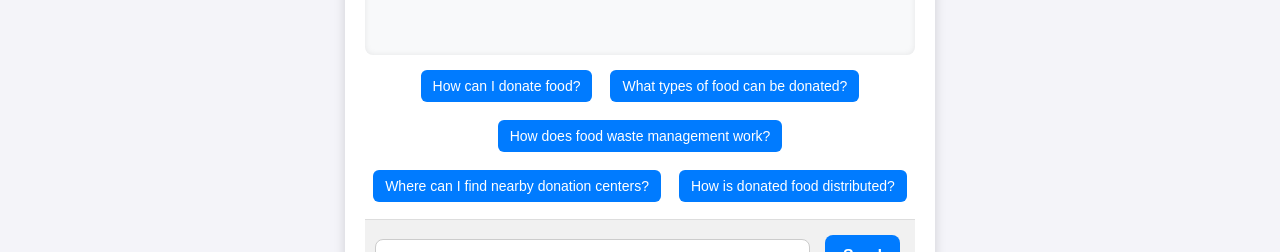
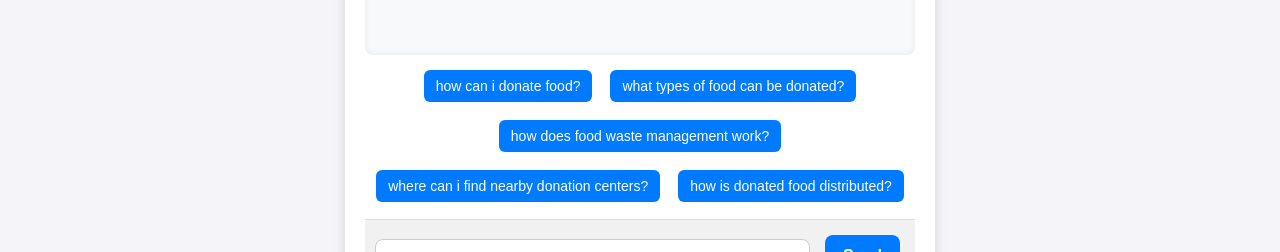
Before and after one commit to Yuvi-97/food-management, a React (Create React App) app in the folder frontend/foodmanagement/: page /chatbot in a window 1280 px wide. Shown: the part 434-686 px from the top of the page. Built offline with nearby package versions, Linux system fonts and the light colour scheme.

Commit message:
done Chamges

```diff
--- a/frontend/foodmanagement/src/App.js
+++ b/frontend/foodmanagement/src/App.js
@@ -12,12 +12,17 @@ import DonorDashboard from "./components/donors/DonorDashboard";
 import AdminDashboard from "./components/Admin/Dashboard";
 import ChatBot from "./components/ngo/ngocomponents/ChatBot";
 import ChatBotIcon from "./components/ngo/ngocomponents/ChatBotIcon"; // Import chatbot icon
+import "./App.css"; // Import global styles
 
-const Layout = () => {
+const AppContent = () => {
   const location = useLocation();
   const [chatOpen, setChatOpen] = useState(false);
 
-  // Pages that should show navigation
+  // Define paths where chatbot should be hidden
+  const hideChatBotPages = ["/", "/signup"];
+  const shouldShowChatBot = !hideChatBotPages.includes(location.pathname);
+
+  // Define paths where navigation should be visible
   const showNavPages = [
     "/ngo-dashboard",
     "/live-tracking",
@@ -27,10 +32,6 @@ const Layout = () => {
     "/chatbot"
   ];
   const shouldShowNav = showNavPages.includes(location.pathname);
-
-  // Exclude chatbot icon from login & signup pages
-  const excludeChatBot = ["/", "/signup"];
-  const shouldShowChatBot = !excludeChatBot.includes(location.pathname);
 
   return (
     <>
@@ -50,14 +51,16 @@ const Layout = () => {
         </Routes>
       </div>
 
-      {/* Floating ChatBot Icon */}
+      {/* Floating ChatBot Icon (Visible on all pages except login & signup) */}
       {shouldShowChatBot && <ChatBotIcon onClick={() => setChatOpen(!chatOpen)} />}
 
       {/* ChatBot Popup */}
       {chatOpen && (
         <div className="chat-popup">
-          <button className="close-btn" onClick={() => setChatOpen(false)}>✖</button>
-          <ChatBot />
+          <div className="chat-popup-content">
+            <button className="close-btn" onClick={() => setChatOpen(false)}>✖</button>
+            <ChatBot />
+          </div>
         </div>
       )}
     </>
@@ -67,7 +70,7 @@ const Layout = () => {
 function App() {
   return (
     <Router>
-      <Layout />
+      <AppContent />
     </Router>
   );
 }
--- a/frontend/foodmanagement/src/components/ngo/ngocomponents/ChatBot.jsx
+++ b/frontend/foodmanagement/src/components/ngo/ngocomponents/ChatBot.jsx
@@ -1,20 +1,21 @@
 import React, { useState } from "react";
 import axios from "axios";
-import "../ngostyles/ChatBot.css"; // Ensure this file exists
+import "../ngostyles/ChatBot.css";
 
-const API_KEY = "AIzaSyCVathu0L83oeArCLZd9VcUYp_SEMvx8to"; // Replace with your valid API key
+// Use environment variables to hide API keys
+const API_KEY = "AIzaSyCVathu0L83oeArCLZd9VcUYp_SEMvx8to";
 const API_URL = `https://generativelanguage.googleapis.com/v1beta/models/gemini-1.5-flash:generateContent?key=${API_KEY}`;
 
 const predefinedResponses = {
-  "How can I donate food?":
+  "how can i donate food?":
     "You can donate food by visiting our nearest donation center or scheduling a pickup through our platform.",
-  "What types of food can be donated?":
+  "what types of food can be donated?":
     "You can donate non-perishable food items, fresh fruits and vegetables, dairy products, and cooked meals that are safely packed.",
-  "How does food waste management work?":
+  "how does food waste management work?":
     "Food waste management involves reducing, reusing, and recycling food to minimize waste. We help by redirecting surplus food to those in need.",
-  "Where can I find nearby donation centers?":
+  "where can i find nearby donation centers?":
     "You can find nearby donation centers using our interactive map on the website or by entering your location in the 'Find Centers' section.",
-  "How is donated food distributed?":
+  "how is donated food distributed?":
     "Donated food is collected, checked for safety, and distributed through NGOs, food banks, and community kitchens to those in need.",
 };
 
@@ -30,19 +31,32 @@ const ChatBot = () => {
     setMessages((prevMessages) => [...prevMessages, userMessage]);
     setLoading(true);
 
-    if (predefinedResponses[messageText]) {
-      // Use predefined response
-      const botMessage = { sender: "Bot", text: predefinedResponses[messageText] };
+    // Check predefined responses (case-insensitive)
+    const normalizedText = messageText.toLowerCase();
+    if (predefinedResponses[normalizedText]) {
+      setTimeout(() => {
+        const botMessage = { sender: "Bot", text: predefinedResponses[normalizedText] };
         setMessages((prevMessages) => [...prevMessages, botMessage]);
         setLoading(false);
-    } else {
-      // Fetch response from API for non-predefined questions
+      }, 500); // Simulate response delay
+      return;
+    }
+
+    // Fetch AI-generated response from Gemini API
     try {
-        const response = await axios.post(API_URL, {
+      const response = await axios.post(
+        API_URL,
+        {
           contents: [{ role: "user", parts: [{ text: messageText }] }],
-        });
+        },
+        {
+          headers: {
+            "Content-Type": "application/json",
+          },
+        }
+      );
 
-        console.log("API Response:", response.data); // Debugging
+      console.log("API Response:", response.data);
 
       const botReply =
         response.data?.candidates?.[0]?.content?.parts?.[0]?.text ||
@@ -58,7 +72,6 @@ const ChatBot = () => {
       ]);
     } finally {
       setLoading(false);
-      }
     }
 
     setInput("");
--- a/frontend/foodmanagement/src/components/ngo/ngocomponents/ChatBotIcon.jsx
+++ b/frontend/foodmanagement/src/components/ngo/ngocomponents/ChatBotIcon.jsx
@@ -1,9 +1,9 @@
 import React from "react";
-import "../ngostyles/ChatBotIcon.css"
+import "../ngostyles/ChatBotIcon.css";
 
 const ChatBotIcon = ({ onClick }) => {
   return (
-    <button className="chatbot-icon" onClick={onClick}>
+    <button className="chatbot-icon" onClick={onClick} aria-label="Open ChatBot">
       💬
     </button>
   );
```
Also changed, not shown: 1 other file (tests, documents, lock files or other folders). Lines whose indentation alone changed are shown as unchanged.
